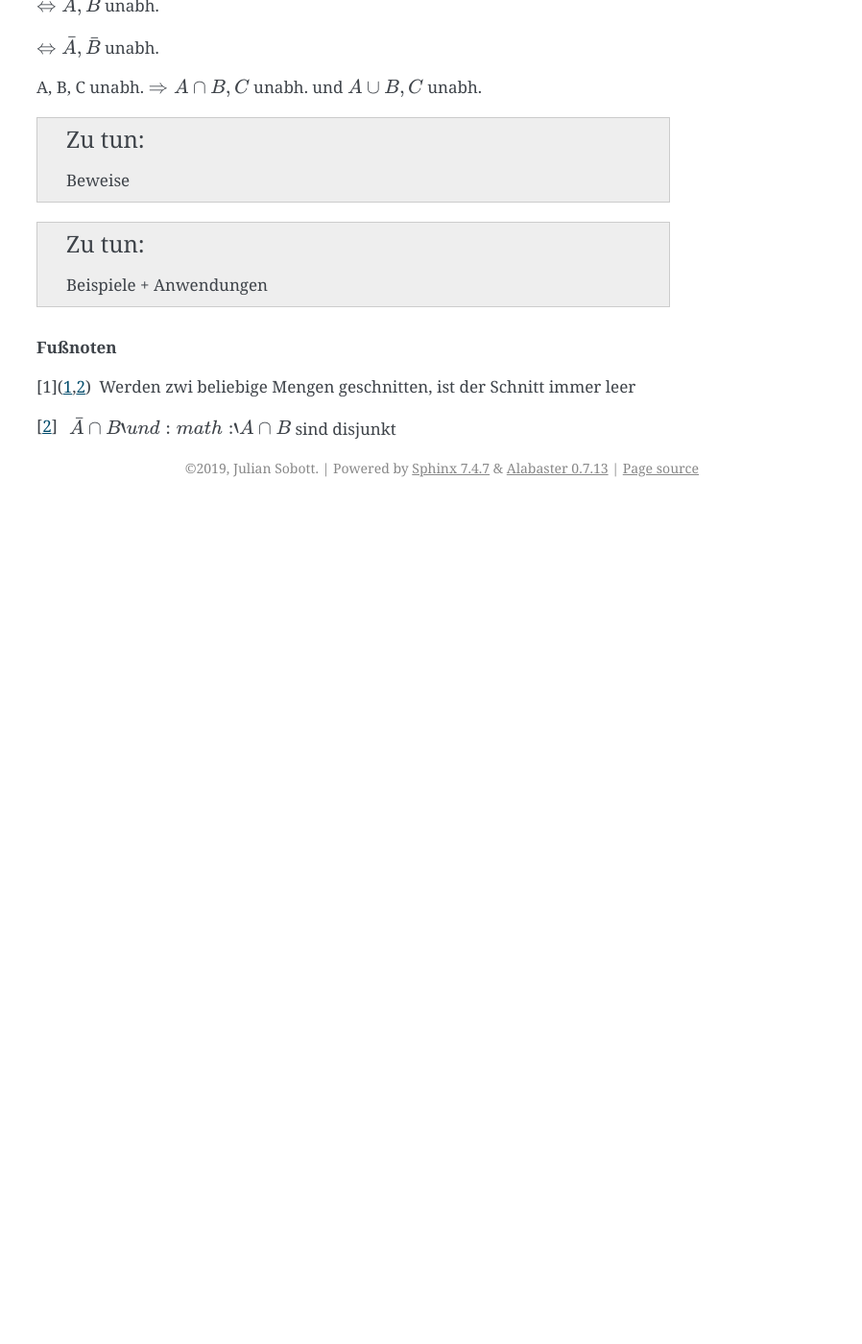
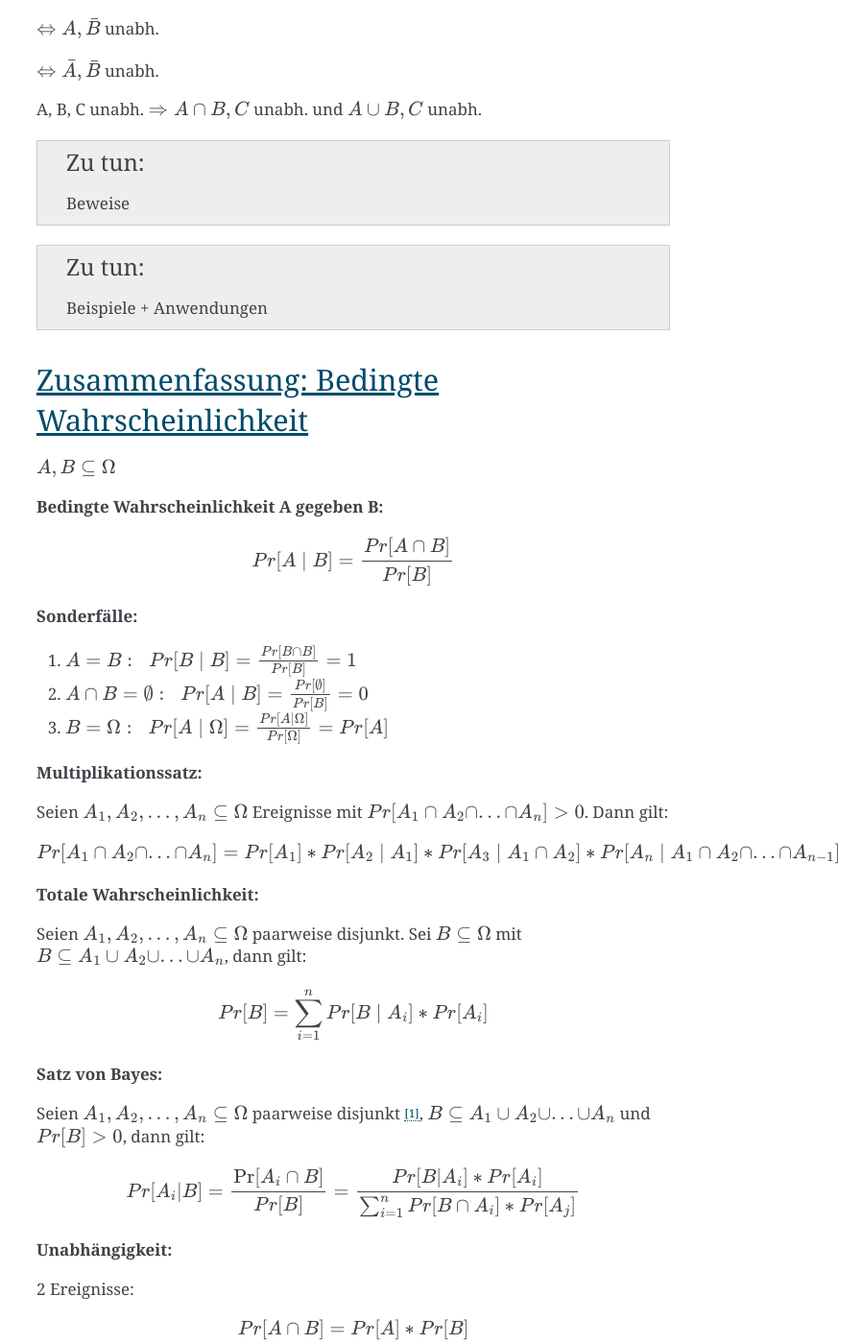
Before and after one commit to JulianSobott/Informatik-Studium, a Sphinx documentation site: the page built from source/wahrscheinlichkeitstheorie_und_statistik/02_bedingte_wahrscheinlichkeiten.rst, in a window 1280 px wide and 1400 px high, scrolled down 7721 px. Shown: the whole window at 96% size, without its empty margins (382-1280 px from the left). Built offline with Sphinx 7.4.7, drawn with Linux system fonts in a browser that asks for light colours; before the commit the page ends 8248 px from its top, so only the background shows below that; some of the changed text lies outside the part shown.

Commit message:
Add WT Zusammenfassung für 02_bedingte_wahrscheinlichkeit

```diff
--- a/source/wahrscheinlichkeitstheorie_und_statistik/02_bedingte_wahrscheinlichkeiten.rst
+++ b/source/wahrscheinlichkeitstheorie_und_statistik/02_bedingte_wahrscheinlichkeiten.rst
@@ -316,7 +316,7 @@ Satz:
 
 Seien :math:`A_1, A_2, ...,A_n \subseteq \Omega`, dann gilt:
 
-:math:`A_1,A_2,...,A_n` sind unabhängig :math:`Rightarrow`
+:math:`A_1,A_2,...,A_n` sind unabhängig :math:`\Rightarrow`
 
 :math:`\forall s_1,s_2,...,s_n\in \{0,1\} Pr[A_1^{s_1} \cap A_2^{s_2} \cap,...,A_n^{s_n}]=Pr[A_1^{s_1}]*
 Pr[A_2^{s_2}]* Pr[A_2^{s_2}]*...*Pr[A_n^{s_n}]`
@@ -346,6 +346,68 @@ A, B, C unabh. :math:`\Rightarrow A\cap B, C` unabh. und :math:`A\cup B, C` unab
 
     Beispiele + Anwendungen
 
+
+Zusammenfassung: Bedingte Wahrscheinlichkeit
+***********************************************
+
+:math:`A, B \subseteq \Omega`
+
+**Bedingte Wahrscheinlichkeit A gegeben B:**
+
+.. math::
+
+    Pr[A\mid B]=\frac{Pr[A\cap B]}{Pr[B]}
+
+**Sonderfälle:**
+
+1. :math:`A=B: \;\; Pr[B\mid B] =\frac{Pr[B\cap B]}{Pr[B]}=1`
+2. :math:`A \cap B=\emptyset : \;\; Pr[A\mid B] =\frac{Pr[\emptyset]}{Pr[B]}=0`
+3. :math:`B=\Omega : \;\; Pr[A\mid \Omega] =\frac{Pr[A \mid \Omega]}{Pr[\Omega]}=Pr[A]`
+
+**Multiplikationssatz:**
+
+Seien :math:`A_1,A_2,...,A_n \subseteq \Omega` Ereignisse mit :math:`Pr[A_1\cap A_2\cap ... \cap A_n]>0`. Dann gilt:
+
+.. math::
+
+    Pr[A_1\cap A_2\cap ... \cap A_n]=Pr[A_1]*Pr[A_2\mid A_1] * Pr[A_3\mid A_1\cap A_2] * Pr[A_n\mid A_1\cap A_2\cap
+    ... \cap A_{n-1}]
+
+**Totale Wahrscheinlichkeit:**
+
+Seien :math:`A_1,A_2,...,A_n \subseteq \Omega` paarweise disjunkt. Sei :math:`B \subseteq
+\Omega` mit :math:`B \subseteq A_1 \cup A_2\cup ...\cup A_n`, dann gilt:
+
+.. math:: Pr[B]=\sum_{i=1}^n Pr[B \mid A_i]*Pr[A_i]
+
+**Satz von Bayes:**
+
+Seien :math:`A_1,A_2,...,A_n \subseteq \Omega` paarweise disjunkt [#paarweisedisjunkt]_,
+:math:`B \subseteq A_1 \cup A_2\cup ...\cup A_n` und :math:`Pr[B]>0`, dann gilt:
+
+.. math:: Pr[A_i|B]=\frac{\Pr[A_i\cap B]}{Pr[B]}=\frac{Pr[B|A_i]*Pr[A_i]}{\sum_{i=1}^n Pr[B \cap A_i]*Pr[A_j]}
+
+
+**Unabhängigkeit:**
+
+2 Ereignisse:
+
+.. math:: Pr[A\cap B]=Pr[A]*Pr[B]
+
+n Ereignisse:
+
+.. math:: \forall I \subseteq [n] : Pr[\bigcap_{i\in I}A_i]=\prod_{i\in I}Pr[A_i]
+
+oder
+
+.. math::
+
+    \forall s_1,s_2,...,s_n\in \{0,1\} Pr[A_1^{s_1} \cap A_2^{s_2} \cap,...,A_n^{s_n}]=Pr[A_1^{s_1}]*
+    Pr[A_2^{s_2}]* Pr[A_2^{s_2}]*...*Pr[A_n^{s_n}]
+
+Erklärung: Alle möglichen Kombinationen werden betrachtet und müssen unabhängig sein.
+
+
 .. rubric:: Fußnoten
 
 .. [#paarweisedisjunkt] Werden zwi beliebige Mengen geschnitten, ist der Schnitt immer leer
```
Also changed, not shown: other parts of source/wahrscheinlichkeitstheorie_und_statistik/02_bedingte_wahrscheinlichkeiten.rst (+1 -1 lines).
